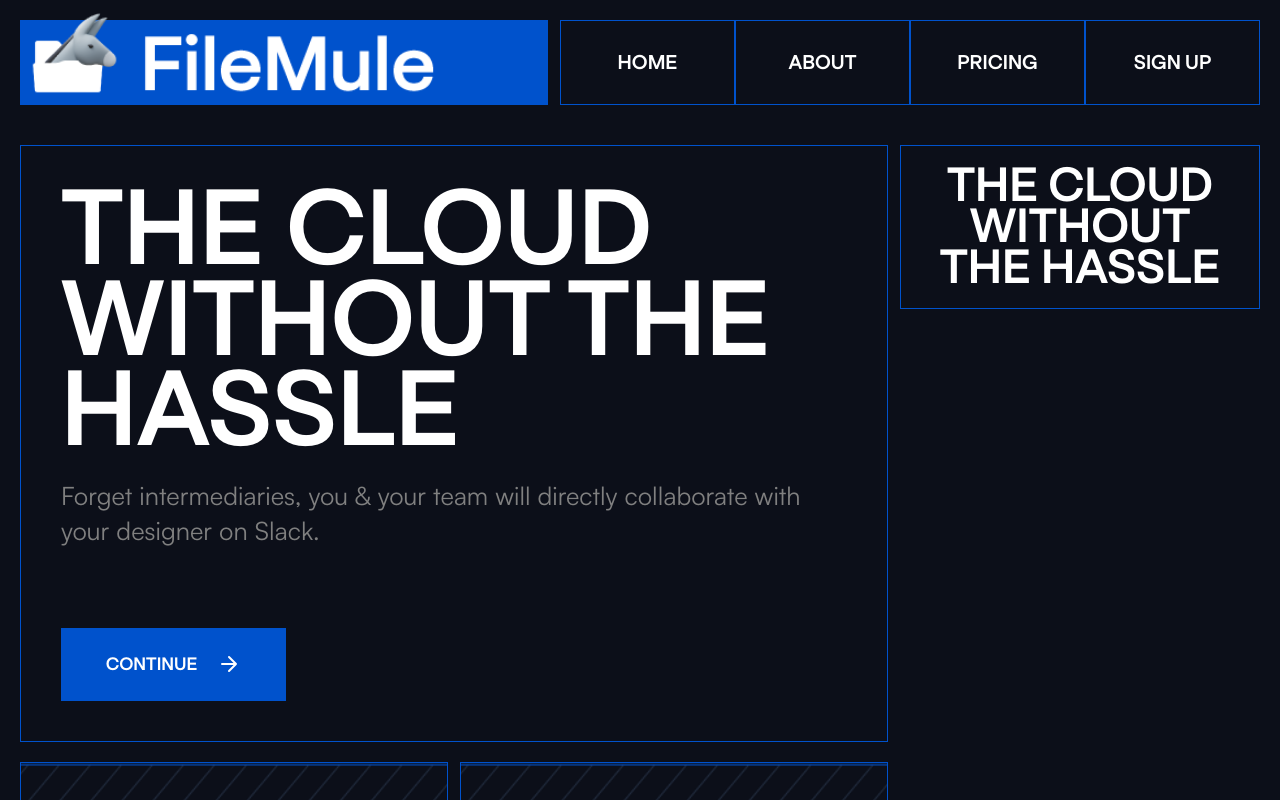
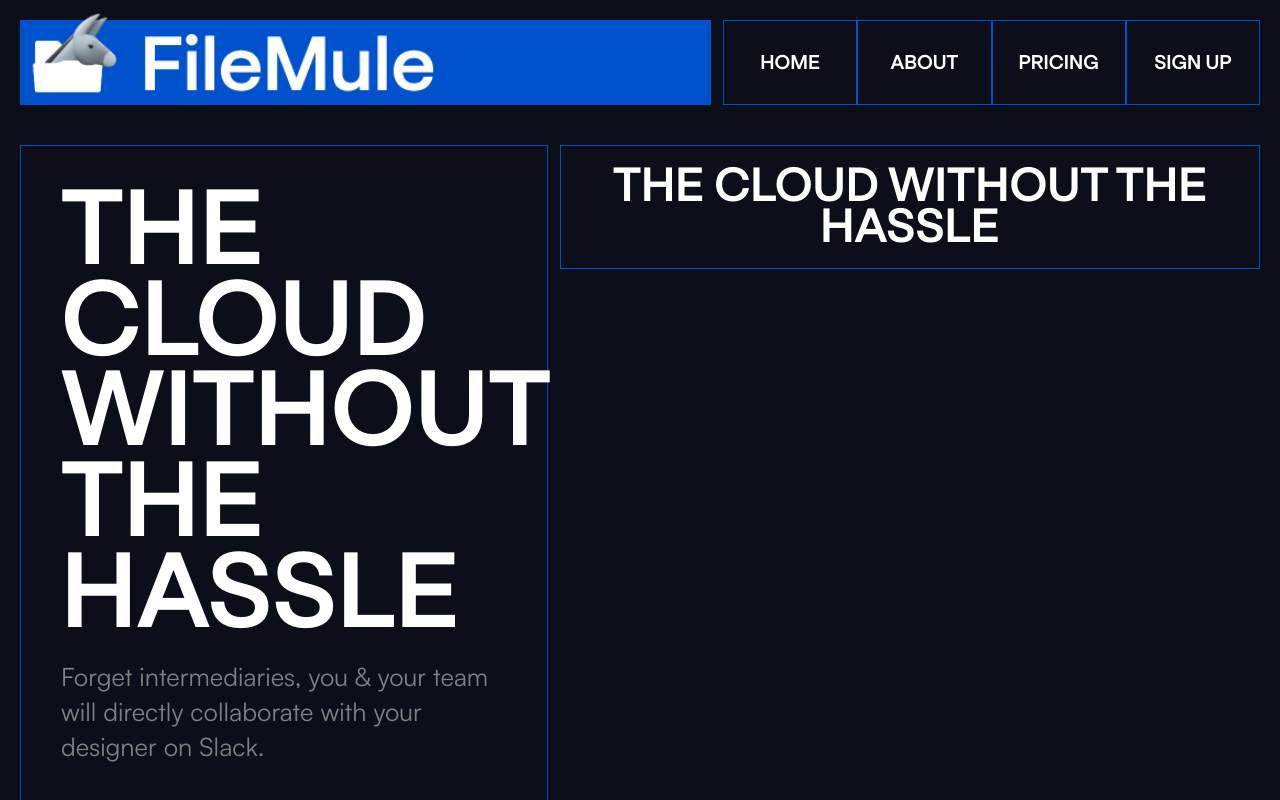
Before and after one commit to QuoteDev/FileMuleV2, a Next.js app: page / in a window 1280 px wide. Shown: the top 800 px of the page. Built offline with nearby package versions, Linux system fonts and the light colour scheme.

Commit message:
Update navbar styles and button layout

```diff
--- a/app/components/navbar.css
+++ b/app/components/navbar.css
@@ -10,11 +10,11 @@
 
 .navbarButtonContainer {
   height: 85px;
-  flex: 1;
-  max-width: 700px;
   display: flex;
   position: relative;
   box-sizing: border-box;
+  flex: .8;
+  transition: width 0.3s; /* Add transition for smooth scaling */
 }
 
 .navbarContainer {
@@ -33,7 +33,7 @@
   color: white; /* White text color */
   font-size: 20px; /* Font size */
   height: 100%; /* Button height */
-  width: 200px; /* Button width */
+  width: 100%; /* Button width */
   font-family: "GogaSemibold", sans-serif; /* Custom font family */
   border-radius: 0px; /* Rounded corners */
   cursor: pointer; /* Pointer cursor on hover */
--- a/app/globals.css
+++ b/app/globals.css
@@ -1,4 +1,5 @@
 @import 'fonts.css';
+@import './components/navbar.css';
 
 body {
   margin: 0;
@@ -36,10 +37,9 @@ p {
   display: flex;
   flex-direction: column;
   justify-content: space-between;
-  width: 70%;
+  width: calc(100% - 700px - 12px); /* Subtract the fixed width of empty-item and gap */
   gap: 20px;
 }
-
 .titlecard {
   text-align: left;
   border: 1px solid #0052cc;
@@ -113,18 +113,17 @@ p {
 
 .empty-item {
   border: 1px solid #0052cc;
-  padding: 20px; /* Adjust padding as needed, but remember it adds to the total size */
+  padding: 20px;
   text-align: center;
-  width: 100%; /* Fill the width */
-  height: 100%; /* Fill the height */
+  width: 864px; /* Set a fixed width */
+  height: 100%;
   box-sizing: border-box; /* Include padding and border in the element's total width and height */
 }
-
 .header,
-.features,
-.empty-item {
+.features {
   flex: 1;
 }
+
 
 .feature-item.fast-feature,
 .feature-item.secure-feature {
```
